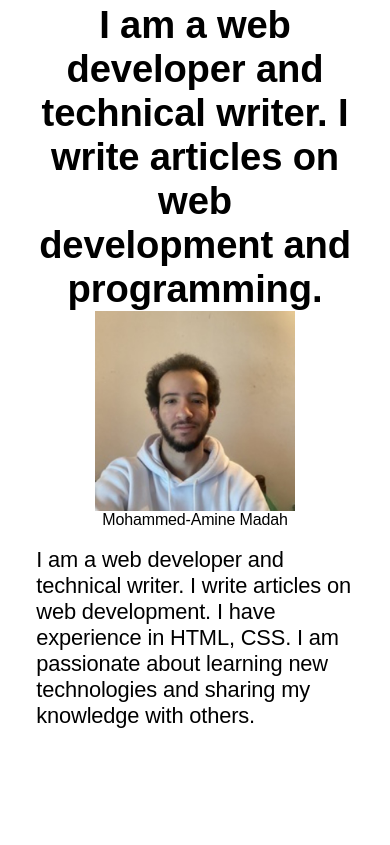
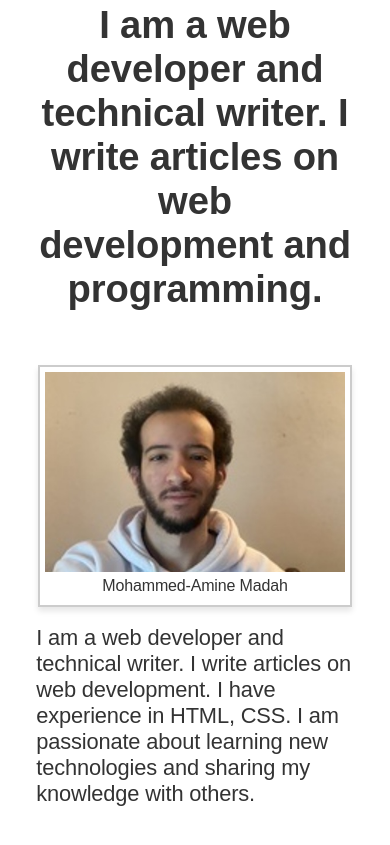
Before and after one commit to amilemia/m1-portfolio-v1, a plain HTML site: page index.html in a window 390 px wide. Shown: the part 701-1546 px from the top of the page. Before the commit the page ends 1502 px from the top, so only its background shows below. Drawn offline with Linux system fonts and the light colour scheme.

Commit message:
About section
-Added styles for about section
-Skew and media query for small screens

```diff
--- a/styles.css
+++ b/styles.css
@@ -222,3 +222,39 @@ h5,
     color: #fafafa;
     --color-accent: #8a2be2;
   }
+
+/* About section */
+.about_content {
+  padding: var(--space-xl) 0;
+  transform: skewX(-10deg);
+}
+
+@media (max-width: 468px) {
+  .about_content {
+    transform: skewX(0deg);
+  }
+}
+
+.about_figure {
+  padding: var(--space-xl) 0;
+  box-shadow: 0 4px 6px rgba(0, 0, 0, 0.1);
+  border: 2px solid #ccc;
+  display: inline-block;
+  padding: 5px;
+}
+
+.about_img {
+  width: 300px;
+  height: 200px;
+  object-fit: cover;
+}
+
+.about_caption {
+  padding: var(--space-3xs) 0;
+}
+
+section#about {
+  background-color: #ffffff;
+  color: #333;
+  --color-accent: #ffd700;
+}
```
